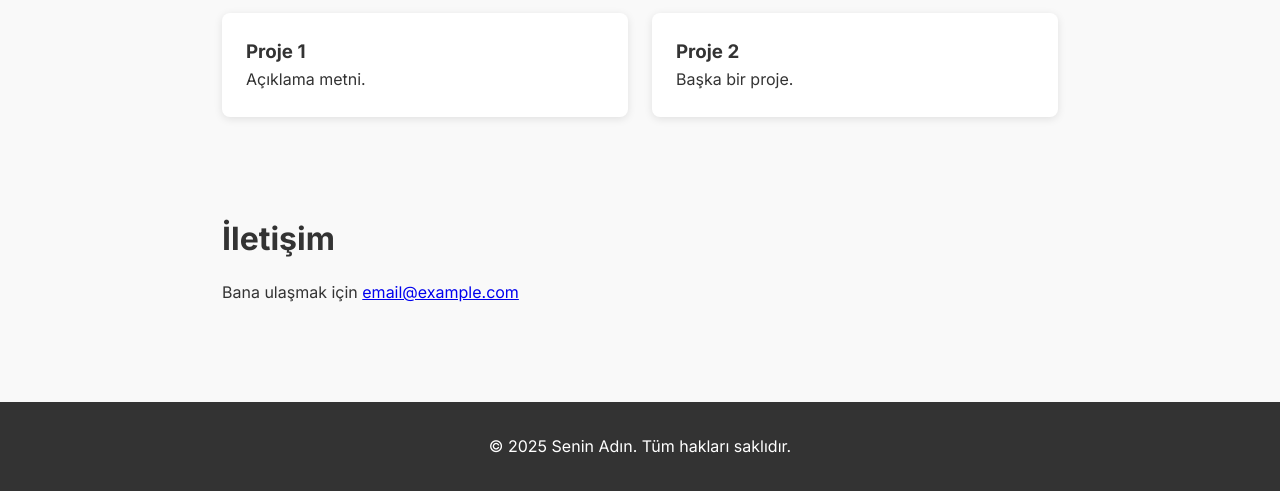
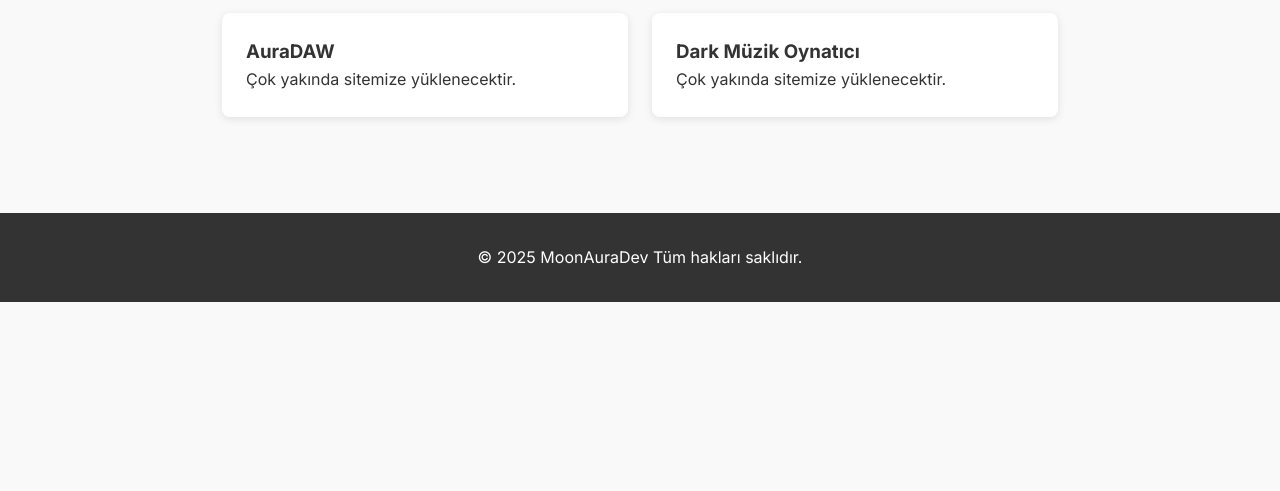
Before and after one commit to MoonAuraDev/page, a plain HTML site: page index.html in a window 1280 px wide. Shown: the part 681-1172 px from the top of the page. After the commit the page ends 983 px from the top, so only its background shows below. Drawn offline with Linux system fonts and the light colour scheme.

Commit message:
Update index.html

```diff
--- a/index.html
+++ b/index.html
@@ -36,23 +36,19 @@ Projelerimi inceleyebilir veya birlikte geliştirmek istediğiniz bir fikri payl
     <h2>Projeler</h2>
     <div class="project-list">
       <div class="project-card">
-        <h3>Proje 1</h3>
-        <p>Açıklama metni.</p>
+        <h3>AuraDAW</h3>
+        <p>Çok yakında sitemize yüklenecektir.</p>
       </div>
       <div class="project-card">
-        <h3>Proje 2</h3>
-        <p>Başka bir proje.</p>
+        <h3>Dark Müzik Oynatıcı</h3>
+        <p>Çok yakında sitemize yüklenecektir.</p>
       </div>
     </div>
   </section>
-
-  <section id="iletisim" class="contact">
-    <h2>İletişim</h2>
-    <p>Bana ulaşmak için <a href="mailto:email@example.com">email@example.com</a></p>
   </section>
 
   <footer>
-    <p>© 2025 Senin Adın. Tüm hakları saklıdır.</p>
+    <p>© 2025 MoonAuraDev Tüm hakları saklıdır.</p>
   </footer>
 </body>
 </html>
```
